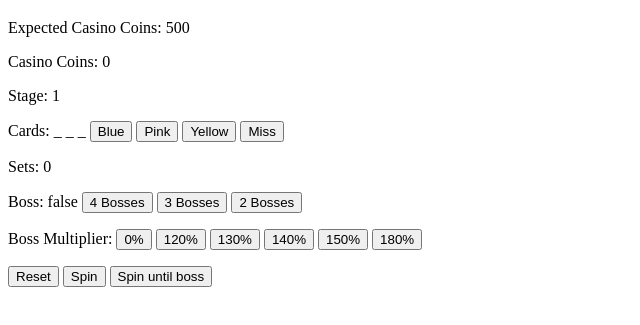
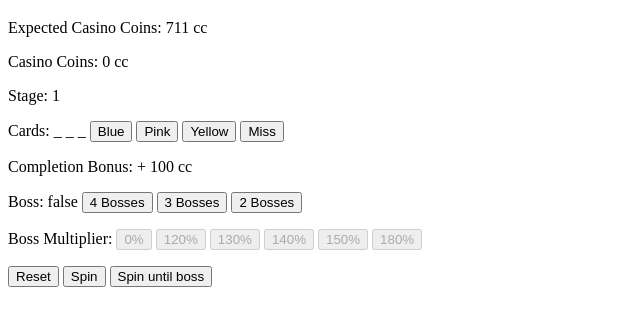
Before and after one commit to Elekester/Arkuma-Slots, a plain HTML site: page index.html in a window 1280 px wide. Shown: the part 61-386 px from the top of the page, without its empty margins (0-640 px from the left). Drawn offline with Linux system fonts and the light colour scheme.

Commit message:
Update script.js
Changed expectedcc getter to a regular method that accepts the number of iterations as the parameter. Changed how displaying the inputs and data works.

```diff
--- a/index.html
+++ b/index.html
@@ -19,29 +19,29 @@
 		<p>Casino Coins: <span id="cc">0</span><p>
 		<p>Stage: <span id="stage">1</span><p>
 		<p>Cards: <span id="cards">_ _ _</span>
-			<input type="button" value="Blue" onclick="game.spun(5); game.display();" />
-			<input type="button" value="Pink" onclick="game.spun(6); game.display();" />
-			<input type="button" value="Yellow" onclick="game.spun(7); game.display();" />
-			<input type="button" value="Miss" onclick="game.spun(1); game.display();" />
+			<input class="card" type="button" value="Blue" onclick="game.spun(5); game.display();" />
+			<input class="card"  type="button" value="Pink" onclick="game.spun(6); game.display();" />
+			<input class="card"  type="button" value="Yellow" onclick="game.spun(7); game.display();" />
+			<input class="card"  type="button" value="Miss" onclick="game.spun(1); game.display();" />
 		<p>
-		<p>Sets: <span id="sets">0</span><p>
+		<p>Completion Bonus: <span id="sets">0</span><p>
 		<p>Boss: <span id="boss">false</span>
-			<input type="button" value="4 Bosses" onclick="game.spun(4); game.display();" />
-			<input type="button" value="3 Bosses" onclick="game.spun(3); game.display();" />
-			<input type="button" value="2 Bosses" onclick="game.spun(2); game.display();" />
+			<input class="card"  type="button" value="4 Bosses" onclick="game.spun(4); game.display();" />
+			<input class="card"  type="button" value="3 Bosses" onclick="game.spun(3); game.display();" />
+			<input class="card"  type="button" value="2 Bosses" onclick="game.spun(2); game.display();" />
 		<p>
 		<p id="bMult"> Boss Multiplier:
-			<input type="button" value="0%" onclick="game.bSpun(0); game.display();" />
-			<input type="button" value="120%" onclick="game.bSpun(1.2); game.display();" />
-			<input type="button" value="130%" onclick="game.bSpun(1.3); game.display();" />
-			<input type="button" value="140%" onclick="game.bSpun(1.4); game.display();" />
-			<input type="button" value="150%" onclick="game.bSpun(1.5); game.display();" />
-			<input type="button" value="180%" onclick="game.bSpun(1.8); game.display();" />
+			<input class="bMult" type="button" value="0%" onclick="game.bSpun(0); game.display();" />
+			<input class="bMult" type="button" value="120%" onclick="game.bSpun(1.2); game.display();" />
+			<input class="bMult" type="button" value="130%" onclick="game.bSpun(1.3); game.display();" />
+			<input class="bMult" type="button" value="140%" onclick="game.bSpun(1.4); game.display();" />
+			<input class="bMult" type="button" value="150%" onclick="game.bSpun(1.5); game.display();" />
+			<input class="bMult" type="button" value="180%" onclick="game.bSpun(1.8); game.display();" />
 		</p>
 		<p>
 			<input type="button" value="Reset" onclick="game.reset(); game.display();" />
-			<input type="button" value="Spin" onclick="game.spun(game.spin()); game.display();" />
-			<input type="button" value="Spin until boss" onclick="game.spin4boss(); game.display();" />
+			<input class="spinner" type="button" value="Spin" onclick="game.spun(game.spin()); game.display();" />
+			<input class="spinner" type="button" value="Spin until boss" onclick="game.spin4boss(); game.display();" />
 		</p>
 	</body>
 </html>
--- a/script.js
+++ b/script.js
@@ -44,29 +44,56 @@ class Arkuma {
 		]
 	}
 
+	resetSaveData() {
+		localStorage.removeItem('saveData');
+		document.location.reload();
+	}
+
 	copy() {
 		return new this.constructor(this.stage, this.cards, this.sets, this.cc, this.boss);
 	}
 
 	display() {
-		document.getElementById('avg').innerText = this.expectedcc;
-		document.getElementById('cc').innerText = this.cc;
+		document.getElementById('avg').innerText = this.expectedcc() + ' cc';
+		document.getElementById('cc').innerText = this.cc + ' cc';
 		document.getElementById('stage').innerText = this.stage;
 		document.getElementById('cards').innerText = (this.cards[0] ? 'B ' : '_ ') + (this.cards[1] ? 'P ' : '_ ') + (this.cards[2] ? 'Y' : '_');
-		document.getElementById('sets').innerText = this.sets;
+		document.getElementById('sets').innerText = '+ ' + ((this.sets == 0) ? 100 : (this.sets == 1) ? 300 : 500) + ' cc';
 		document.getElementById('boss').innerText = this.boss ? this.boss : false;
 
-		if (this.boss) {
-			for (const mult of document.getElementById('bMult').children) {
-				if (this.constructor.bMult[this.boss].includes(mult.value.slice(0,-1)/100)) {
-					mult.disabled = false;
+		if (this.terminal) {
+			for (const input of document.getElementsByClassName('card')) {
+				input.disabled = true;
+			}
+			for (const input of document.getElementsByClassName('bMult')) {
+				input.disabled = true;
+			}
+			for (const input of document.getElementsByClassName('spinner')) {
+				input.disabled = true;
+			}
+		} else if (this.boss) {
+			for (const input of document.getElementsByClassName('card')) {
+				input.disabled = true;
+			}
+			for (const input of document.getElementsByClassName('bMult')) {
+				if (this.constructor.bMult[this.boss].includes(input.value.slice(0,-1)/100)) {
+					input.disabled = false;
 				} else {
-					mult.disabled = true;
+					input.disabled = true;
 				}
 			}
+			for (const input of document.getElementsByClassName('spinner')) {
+				input.disabled = false;
+			}
 		} else {
-			for (const mult of document.getElementById('bMult').children) {
-				mult.disabled = true;
+			for (const input of document.getElementsByClassName('card')) {
+				input.disabled = false;
+			}
+			for (const input of document.getElementsByClassName('bMult')) {
+				input.disabled = true;
+			}
+			for (const input of document.getElementsByClassName('spinner')) {
+				input.disabled = false;
 			}
 		}
 	}
@@ -80,12 +107,12 @@ class Arkuma {
 		this.boss = false;
 	}
 
-	get expectedcc(n = 40000) {
+	expectedcc(n = 40000) {
 		if (this.terminal) return this.cc;
 		let avg = 0;
 		for (let i = 0; i < n; i++) {
 			let copy = this.copy();
-			while (!copy.terminal) {
+			while (!copy.terminal && (i > 30 && (copy.cc < (avg/(i+1) || Infinity)) || !copy.boss)) {
 				copy.spun(copy.spin());
 			}
 			avg += copy.cc;
@@ -109,6 +136,7 @@ class Arkuma {
 				return -1;
 			} else {
 				this.cc = Math.round(this.cc);
+				this.boss = 0;
 				this.stage++;
 				return -1;
 			}
@@ -288,7 +316,7 @@ window.onload = () => {
 		game.saveData = JSON.parse(localStorage.getItem('saveData'));
 	} else {
 		localStorage.setItem('saveData', JSON.stringify(game.saveData));
-		localStorage.setItem('buildNumber', 1);
+		localStorage.setItem('buildNumber', 2);
 	}
 	setInterval(() => {
 		localStorage.setItem('saveData', JSON.stringify(game.saveData));
```
